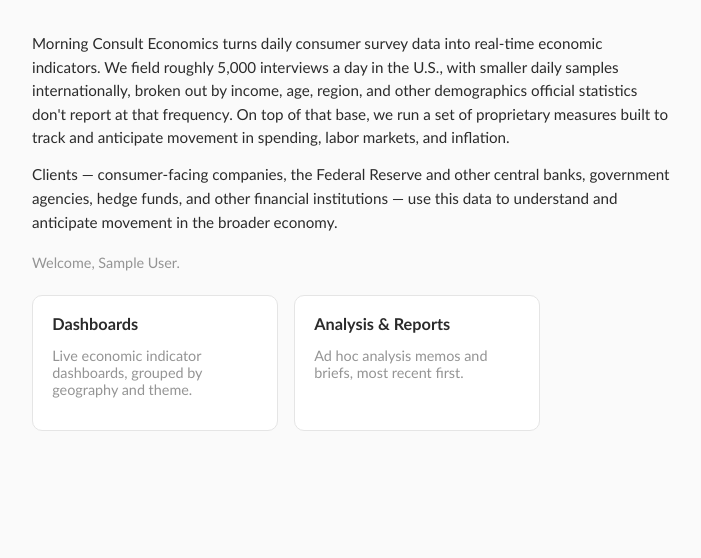
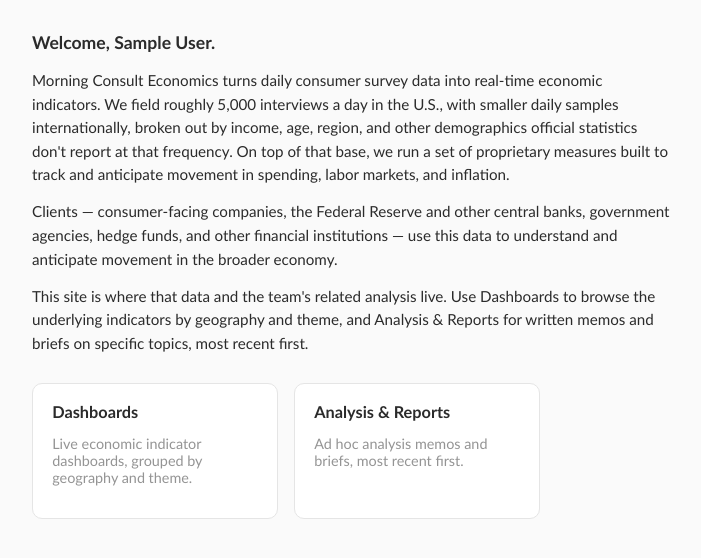
Before and after one commit to kbruun-rgb/MC-Econ-Intel, a Flask app: page / in a window 1280 px wide. Shown: the part 55-613 px from the top of the page, without its empty margins (92-793 px from the left). Run offline with Flask 3, Linux system fonts and the light colour scheme; the visitor is signed in with stand-in values (Sample User, id 1).

Commit message:
Reorder home page: welcome greeting first, add site-explainer line
Moves "Welcome, {name}" to the top instead of sitting mid-page below
the intro copy, and adds a short paragraph explaining what the
Dashboards vs. Analysis & Reports sections are for.

```diff
--- a/app/static/css/style.css
+++ b/app/static/css/style.css
@@ -87,6 +87,13 @@ main {
 }
 
 .subtle { color: var(--mc-subtle-gray); font-size: 0.9rem; }
+
+.home-greeting {
+  font-size: 1.1rem;
+  font-weight: 600;
+  color: var(--mc-near-black);
+  margin: 0 0 1rem;
+}
 
 .home-intro {
   max-width: 640px;
--- a/app/templates/home.html
+++ b/app/templates/home.html
@@ -1,10 +1,11 @@
 {% extends "base.html" %}
 {% block content %}
+<p class="home-greeting">Welcome, {{ current_user.name }}.</p>
 <div class="home-intro">
   <p>Morning Consult Economics turns daily consumer survey data into real-time economic indicators. We field roughly 5,000 interviews a day in the U.S., with smaller daily samples internationally, broken out by income, age, region, and other demographics official statistics don't report at that frequency. On top of that base, we run a set of proprietary measures built to track and anticipate movement in spending, labor markets, and inflation.</p>
   <p>Clients &mdash; consumer-facing companies, the Federal Reserve and other central banks, government agencies, hedge funds, and other financial institutions &mdash; use this data to understand and anticipate movement in the broader economy.</p>
+  <p>This site is where that data and the team's related analysis live. Use Dashboards to browse the underlying indicators by geography and theme, and Analysis &amp; Reports for written memos and briefs on specific topics, most recent first.</p>
 </div>
-<p class="subtle" style="margin-top:-0.5rem;">Welcome, {{ current_user.name }}.</p>
 <div class="card-grid" style="margin-top:1.5rem;">
   <div class="card">
     <a class="card-link" href="{{ url_for('dashboards.index') }}">
```
